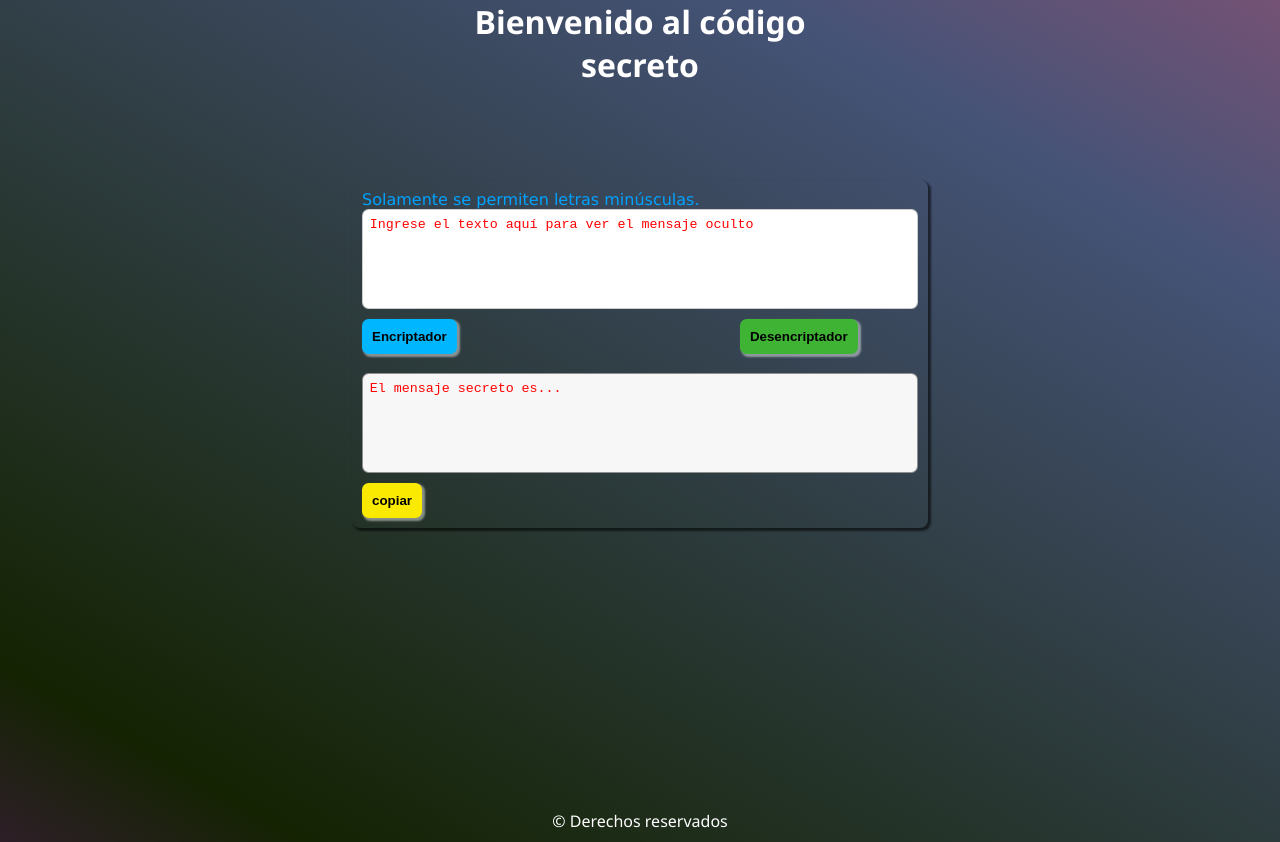
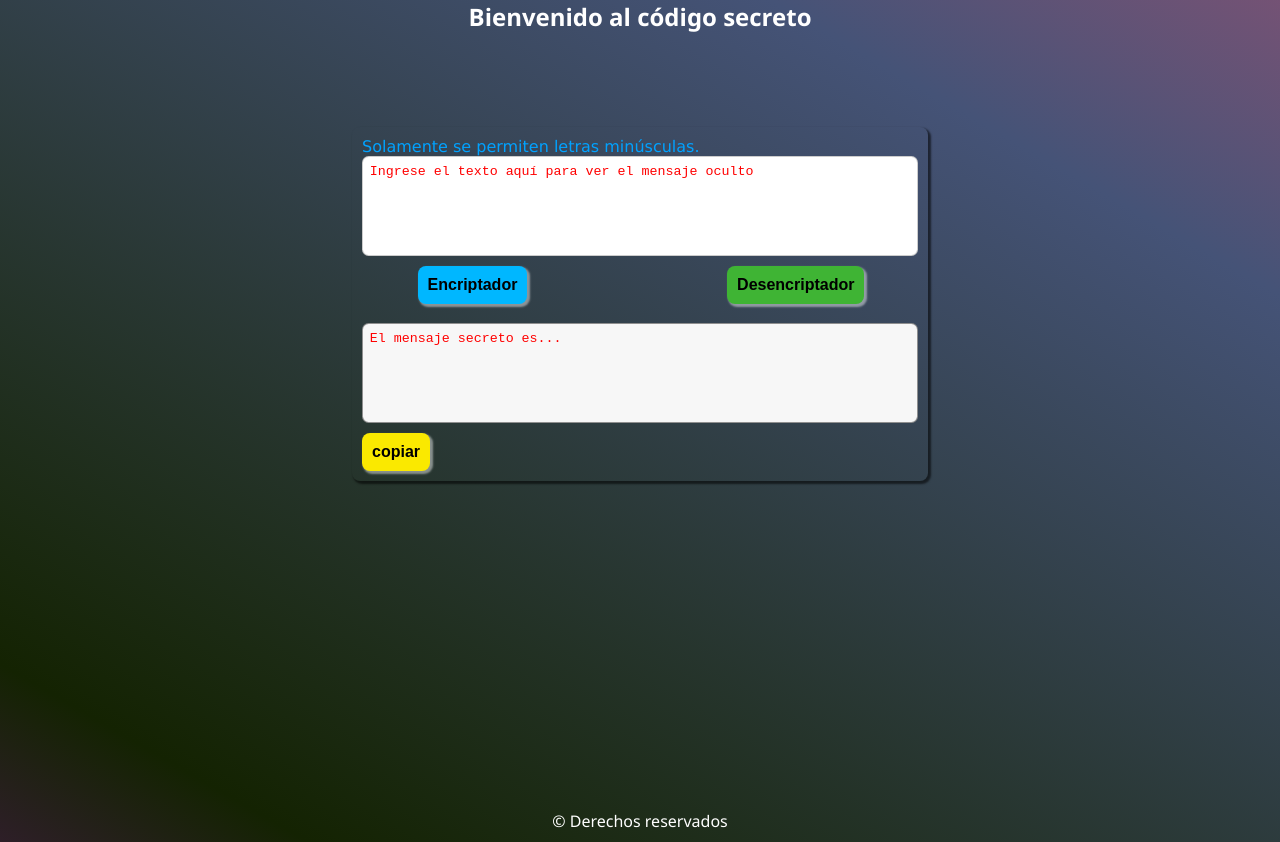
Before and after one commit to axlg98/Challenge-codigo-secreto, a website: page index.html in a window 1280 px wide. Drawn offline with Linux system fonts and the light colour scheme.

Commit message:
Configurando responsive

```diff
--- a/style.css
+++ b/style.css
@@ -75,7 +75,7 @@ footer{
   box-shadow: 2px 2px 2px 1px rgba(255, 255, 255, 0.452);
   background-color: rgb(63, 180, 52);
   padding: 10px;
-  margin-left: 50%;
+  margin-left: 70%;
   border-radius: 0.5em;
 }
 
@@ -119,20 +119,26 @@ footer{
   color: red;
 }
 
-@media (min-width: 768px){
+@media (min-width: 998px){
   .container{
     background-size: 100%;
     height: 100%;
   }
 }
 
-@media  (min-width:501px) and (max-width: 767px) {
+@media  (min-width:501px) and (max-width: 999px) {
   .container{
     background-size: 100%;
     height: 100%;
   }
   h1{
     font-size: 24px;
+  }
+
+  .btn-des{
+    display: inline-flex;
+    margin-left: 0.5rem;
+    margin-top: 0.5rem;
   }
 }
 @media  (max-width: 500px) {
@@ -147,3 +153,28 @@ footer{
     min-height: 85vh;
   }
 }
+
+@media  (min-width:1000px) and (max-width: 1660px) {
+  .container{
+    background-size: 100%;
+    height: 100%;
+  }
+  h1{
+    font-size: 24px;
+  }
+
+  .btn-des{
+    margin-left: 35%;
+    margin-top: 0.2rem;
+    font-size: 1rem ;
+  }
+
+  .btn-enc{
+    margin-left: 10%;
+    font-size: 1rem ;
+  }
+
+  .btn-copy{
+    font-size: 1rem ;
+  }
+}
```
